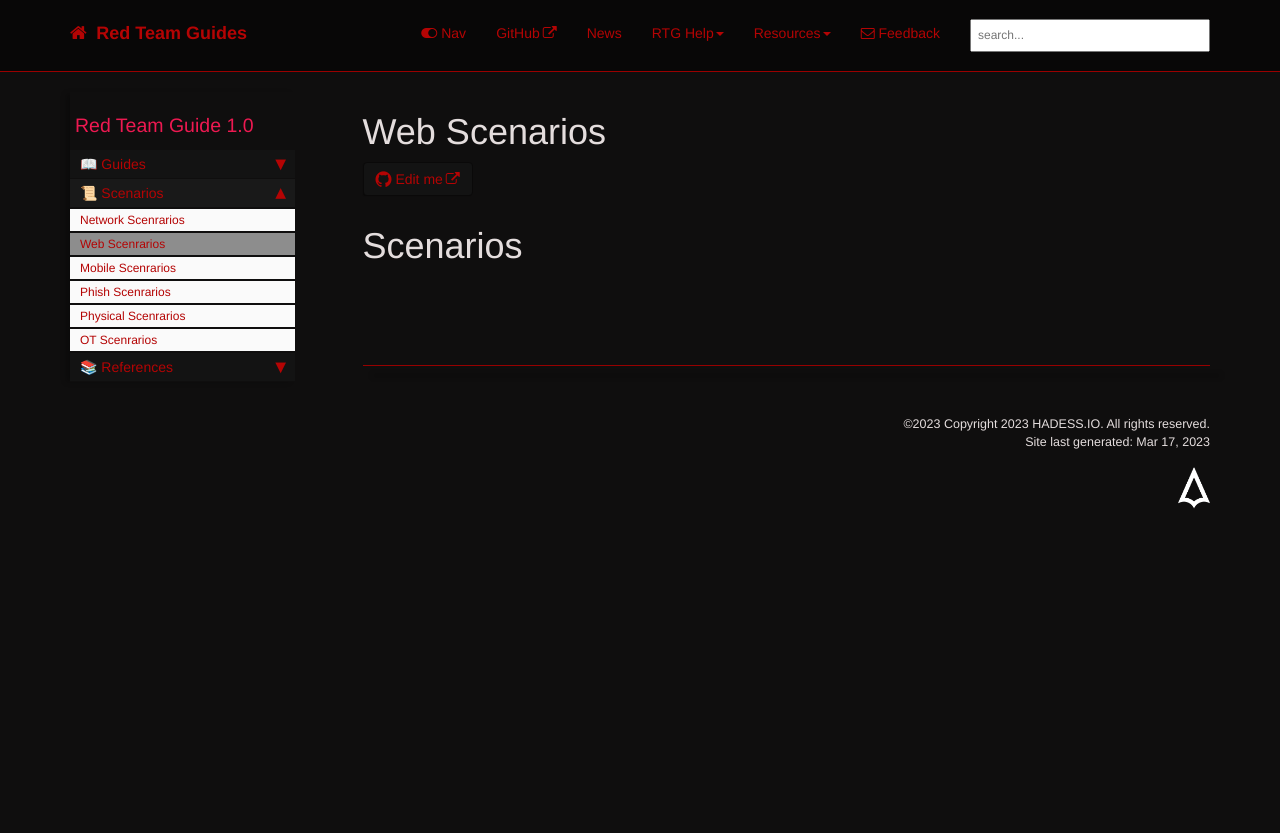
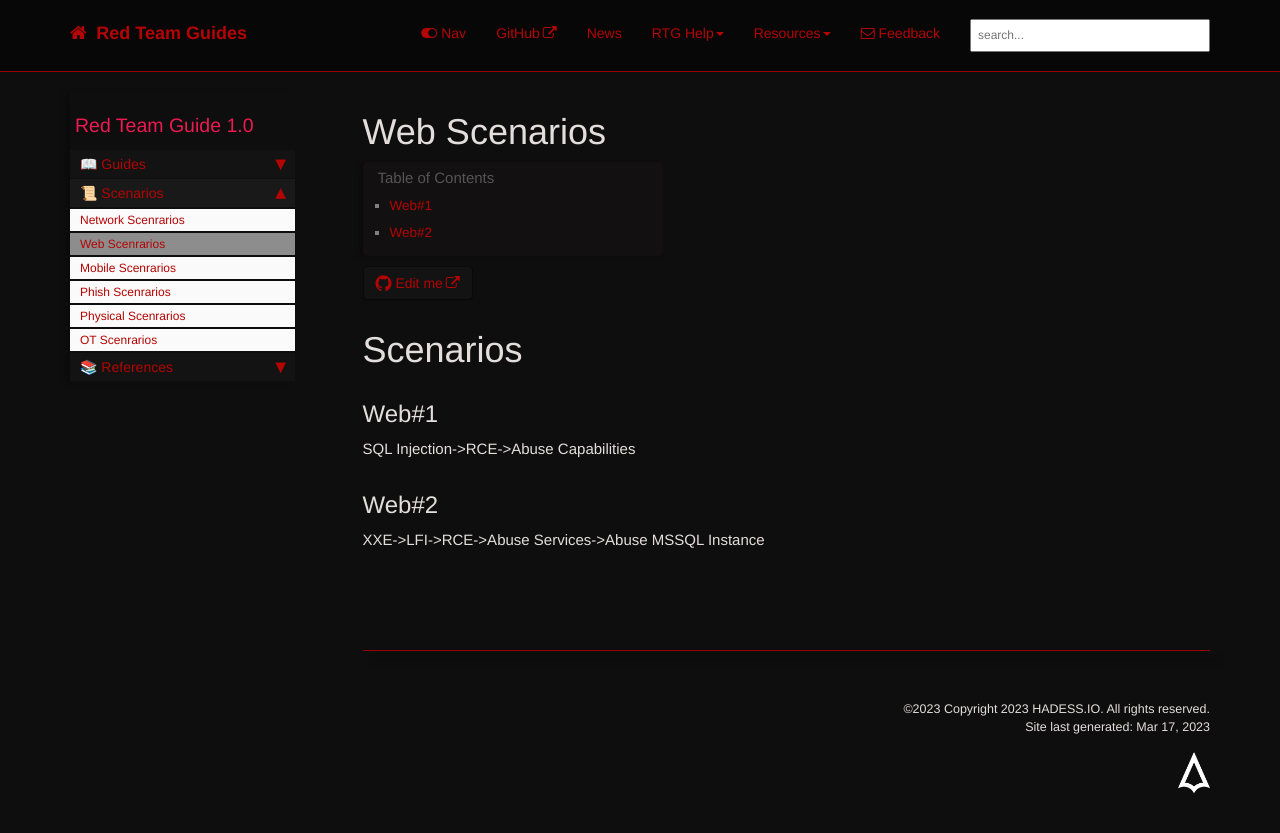
Before and after one commit to redteamguides/redteamguides.github.io, a Jekyll site: the page built from pages/mydoc/web_scenarios.md, in a window 1280 px wide. Shown: the top 833 px of the page. Built offline with Jekyll 4.4.1, drawn with Linux system fonts in a browser that asks for light colours; comment, search, counter and statistics services are not loaded.

Commit message:
append more scenario

```diff
--- a/pages/mydoc/mobile_scenarios.html
+++ b/pages/mydoc/mobile_scenarios.html
@@ -8,5 +8,11 @@
 # Scenarios
 
 
+## Mobile#1
+
+
+Evil APK->SQLite->Credential Stuffing
+
+
 
 {% include links.html %}
--- a/pages/mydoc/web_scenarios.md
+++ b/pages/mydoc/web_scenarios.md
@@ -8,6 +8,16 @@
 # Scenarios
 
 
+## Web#1
+
+
+SQL Injection->RCE->Abuse Capabilities
+
+
+## Web#2
+
+
+XXE->LFI->RCE->Abuse Services->Abuse MSSQL Instance
 
 
 
```
Also changed, not shown: pages/mydoc/nix.md (+2 -2 lines), pages/mydoc/phish_scenarios.html (+15 -0 lines), pages/mydoc/physical_scenarios.html (+13 -0 lines).
